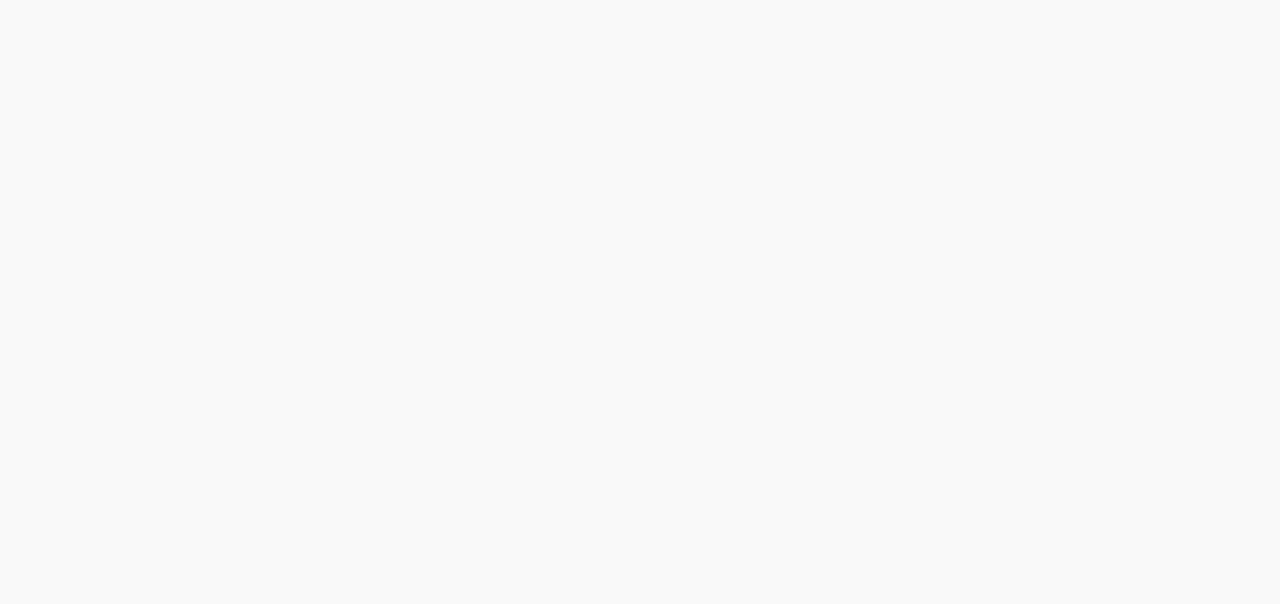
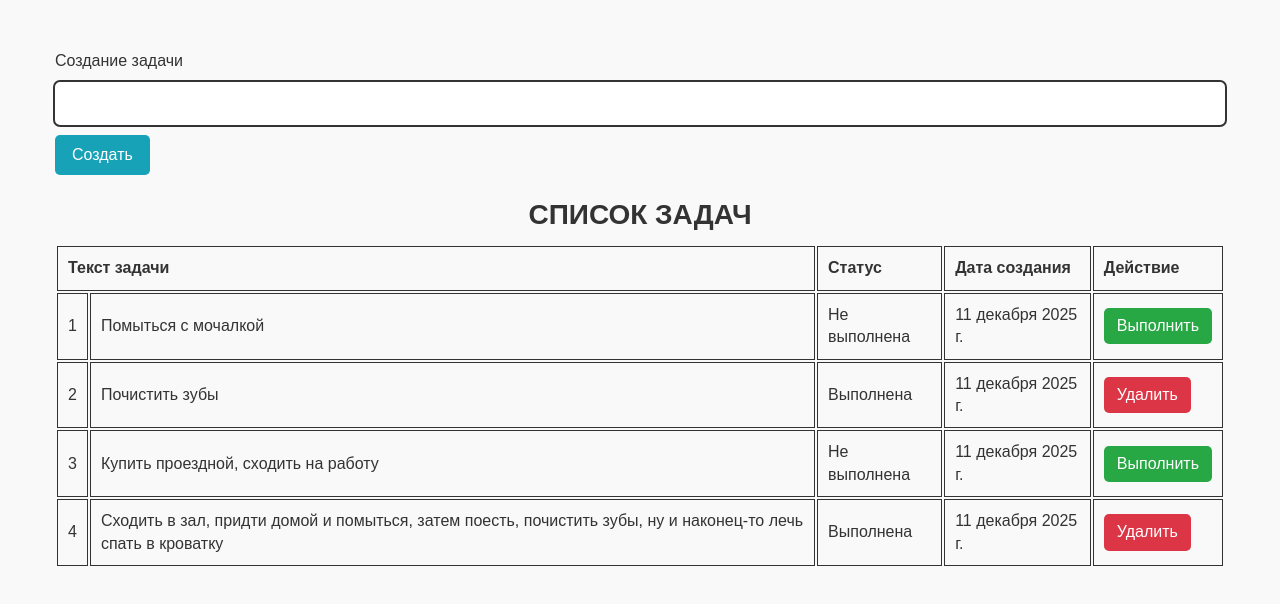
Before and after one commit to serj2626/test_app, a Vue app: page / in a window 1280 px wide. Shown: the top 604 px of the page. Built offline with nearby package versions, Linux system fonts and the light colour scheme; the HTML template or start-up script is replaced by a standard one.

Commit message:
feat: implemented the creation of a new task

```diff
--- a/src/App.vue
+++ b/src/App.vue
@@ -1,7 +1,7 @@
 <script setup lang="ts">
-import TaskList from './components/task/TaskList.vue';
+import TaskContent from './components/task/TaskContent.vue';
 </script>
 <template>
-  <TaskList  />
+  <TaskContent  />
 </template>
 <style scoped lang="scss"></style>
--- /dev/null
+++ b/src/components/task/TaskAdd.vue
@@ -0,0 +1,43 @@
+<script setup lang="ts">
+import { reactive } from 'vue'
+import BaseButton from '../ui/BaseButton.vue'
+import BaseInput from '../ui/BaseInput.vue'
+
+const newTask = reactive<{ value: string; error: string }>({
+  value: '',
+  error: '',
+})
+
+const emit = defineEmits<{
+  'add-task': [text: string]
+}>()
+
+const createTask = () => {
+  if (!newTask.value.trim()) {
+    newTask.error = 'Поле не должно быть пустым'
+  } else if (newTask.value.trim().length < 3) {
+    newTask.error = 'Поле не должно быть менее 3 символов'
+  } else {
+    emit('add-task', newTask.value)
+    newTask.value = ''
+  }
+}
+</script>
+<template>
+  <div class="task-add">
+    <p>Создание задачи</p>
+    <BaseInput
+      v-model:input-value="newTask.value"
+      v-model:error="newTask.error"
+      @reset-error="newTask.error = ''"
+    />
+    <BaseButton label="Создать" @click="createTask" />
+  </div>
+</template>
+<style scoped lang="scss">
+.task-add {
+  display: flex;
+  flex-direction: column;
+  gap: 10px;
+}
+</style>
--- /dev/null
+++ b/src/components/task/TaskContent.vue
@@ -0,0 +1,25 @@
+<script setup lang="ts">
+import { useTaskStore } from '@/stores/task'
+import TaskAdd from './TaskAdd.vue'
+import TaskList from './TaskList.vue'
+
+const store = useTaskStore()
+</script>
+<template>
+  <div class="task-content container">
+    <div class="task-content__wrapper">
+      <TaskAdd @add-task="(text: string) => store.addTask(text)" />
+      <TaskList />
+    </div>
+  </div>
+</template>
+<style scoped lang="scss">
+.task-content {
+  margin-top: 50px;
+  &__wrapper {
+    display: flex;
+    flex-direction: column;
+    gap: 20px;
+  }
+}
+</style>
--- a/src/components/task/TaskList.vue
+++ b/src/components/task/TaskList.vue
@@ -1,7 +1,57 @@
 <script setup lang="ts">
 import { useTaskStore } from '@/stores/task'
+import BaseButton from '../ui/BaseButton.vue'
+import { formatDate } from '@/utils/functions'
 
 const store = useTaskStore()
 </script>
-<template></template>
-<style scoped lang="scss"></style>
+<template>
+  <div class="task-list">
+    <table>
+      <caption>
+        Список задач
+      </caption>
+      <thead>
+        <tr>
+          <th colspan="2">Текст задачи</th>
+          <th>Статус</th>
+          <th>Дата создания</th>
+          <th>Действие</th>
+        </tr>
+      </thead>
+      <tbody>
+        <tr v-for="task in store.tasks" :key="task.id">
+          <td>{{ task.id }}</td>
+          <td>{{ task.text }}</td>
+          <td>{{ task.status ? 'Выполнена' : 'Не выполнена' }}</td>
+          <td>{{ formatDate(task.createdAt) }}</td>
+          <td v-if="task.status"><BaseButton label="Удалить" color="red" size="sm" /></td>
+          <td v-else><BaseButton label="Выполнить" color="success" size="sm" /></td>
+        </tr>
+      </tbody>
+    </table>
+  </div>
+</template>
+<style scoped lang="scss">
+caption {
+  font-size: 28px;
+  font-weight: 600;
+  text-transform: uppercase;
+  margin-bottom: 10px;
+}
+table {
+  width: 100%;
+  border-collapse: separate;
+}
+th,
+td {
+  border: 1px solid;
+  padding: 10px;
+  text-align: left;
+}
+
+tr:hover {
+  background-color:  #aeaeae;
+  color: $white;
+}
+</style>
--- a/src/components/ui/BaseButton.vue
+++ b/src/components/ui/BaseButton.vue
@@ -1,7 +1,7 @@
 <script lang="ts" setup>
 interface IBaseButton {
   size?: 'xs' | 'sm' | 'md' | 'lg'
-  color?: 'grey' | 'blue'
+  color?: 'grey' | 'blue' | 'red' | 'success'
   label?: string
   disabled?: boolean
   radius?: string
@@ -55,6 +55,14 @@ const {
     background-color: $info;
     color: $white;
   }
+  &_red {
+    background-color: $danger;
+    color: $white;
+  }
+  &_success {
+    background-color: $success;
+    color: $white;
+  }
 
   &_grey {
     background-color: $text-secondary;
--- a/src/components/ui/BaseInput.vue
+++ b/src/components/ui/BaseInput.vue
@@ -96,11 +96,10 @@ const shouldShowPlaceholder = computed(() => {
   display: flex;
   flex-direction: column;
   justify-content: center;
-  outline: 2px solid $border-color;
-  border-radius: 10px;
+  outline: 2px solid $txt;
+  border-radius: 5px;
   transition: all 0.5s ease-in;
   background: $white;
-  min-height: 52px;
   overflow: hidden; /* Важно для анимации */
 
   &_isfocused {
@@ -109,7 +108,7 @@ const shouldShowPlaceholder = computed(() => {
 
   &_error {
     transition: all 0.5s ease-in;
-    outline-color: $border-danger;
+    outline-color: $danger;
   }
 
   &__placeholder {
--- a/src/stores/task.ts
+++ b/src/stores/task.ts
@@ -1,4 +1,6 @@
 import { computed, ref, watch } from 'vue'
+
+import { defineStore } from 'pinia'
 
 export interface ITask {
   id: number
@@ -7,22 +9,72 @@ export interface ITask {
   createdAt: string
 }
 
-export function useTaskStore() {
-  /**
-   * @returns - возвращает созданные задачи из стора
-   */
+type TTaskFilter = 'active' | 'completed' | 'all'
+
+export const useTaskStore = defineStore('task-store', () => {
+  const tasks = ref<ITask[]>([
+    { id: 1, text: 'Помыться с мочалкой', status: false, createdAt: new Date().toISOString() },
+    { id: 2, text: 'Почистить зубы', status: true, createdAt: new Date().toISOString() },
+    {
+      id: 3,
+      text: 'Купить проездной, сходить на работу',
+      status: false,
+      createdAt: new Date().toISOString(),
+    },
+    {
+      id: 4,
+      text: 'Сходить в зал, придти домой и помыться, затем поесть, почистить зубы, ну и наконец-то лечь спать в кроватку',
+      status: true,
+      createdAt: new Date().toISOString(),
+    },
+  ])
+
+  const filter = ref<TTaskFilter>('all')
+
+  // const tasks = ref<ITask[]>(loadTasks())
+
   const loadTasks = () => {
     const saved = localStorage.getItem('vue-tasks')
     return saved ? JSON.parse(saved) : []
   }
 
-  // Состояние
-  const tasks = ref<ITask[]>(loadTasks())
-  const filter = ref<'active' | 'completed' | 'all'>('all')
+  const addTask = (text: string) => {
+    if (!text.trim()) return
 
-  /**
-   * Следим за изменениями в tasks
-   */
+    const newTask = {
+      id: totalCount.value + 1,
+      text: text.trim(),
+      status: false,
+      createdAt: new Date().toISOString(),
+    }
+
+    tasks.value.push(newTask)
+  }
+
+  const updateTask = (id: number, newText: string) => {
+    const task = tasks.value.find((t) => t.id === id)
+    if (task && newText.trim()) {
+      task.text = newText.trim()
+    }
+  }
+
+  const updateStatusTask = (id: number) => {
+    const task = tasks.value.find((t) => t.id === id)
+    if (task) {
+      task.status = !task.status
+    }
+  }
+
+  const deleteTask = (id: number) => {
+    tasks.value = tasks.value.filter((task) => task.id !== id)
+  }
+
+  const setFilter = (newFilter: TTaskFilter) => {
+    filter.value = newFilter
+  }
+
+  const totalCount = computed(() => tasks.value.length)
+
   watch(
     tasks,
     (newTasks) => {
@@ -31,58 +83,15 @@ export function useTaskStore() {
     { deep: true },
   )
 
-  const totalCount = computed(() => tasks.value.length)
-
-  // Действия (actions)
-  const addTask = (text: string) => {
-    if (!text.trim()) return
-
-    const newTask = {
-      id: Date.now(),
-      text: text.trim(),
-      status: false,
-      createdAt: new Date().toISOString(),
-    }
-
-    tasks.value.push(newTask)
-  }
-
-  // const toggleTask = (id) => {
-  //   const task = tasks.value.find((t) => t.id === id)
-  //   if (task) {
-  //     task.completed = !task.completed
-  //     task.updatedAt = new Date().toISOString()
-  //   }
-  // }
-
-  const updateTask = (id: number, newText: string) => {
-    const task = tasks.value.find((t) => t.id === id)
-    if (task && newText.trim()) {
-      task.text = newText.trim()
-    }
-  }
-
-  const deleteTask = (id: number) => {
-    tasks.value = tasks.value.filter((task) => task.id !== id)
-  }
-
-  const setFilter = (newFilter) => {
-    filter.value = newFilter
-  }
-
   return {
-    // Состояние
     tasks,
     filter,
-
-    // Геттеры
-
     totalCount,
-
-    // Действия
-    addTask,
+    loadTasks,
     updateTask,
     deleteTask,
     setFilter,
+    addTask,
+    updateStatusTask,
   }
-}
+})
--- /dev/null
+++ b/src/utils/functions.ts
@@ -0,0 +1,13 @@
+/**
+ * Функция для форматирования даты
+ * @param date - дата
+ * @returns форматированная дата
+ * Пример: formatDate('2023-01-01')
+ */
+export const formatDate = (date: string) => {
+  return new Date(date).toLocaleDateString("ru-RU", {
+    day: "numeric",
+    month: "long",
+    year: "numeric",
+  });
+};
```
